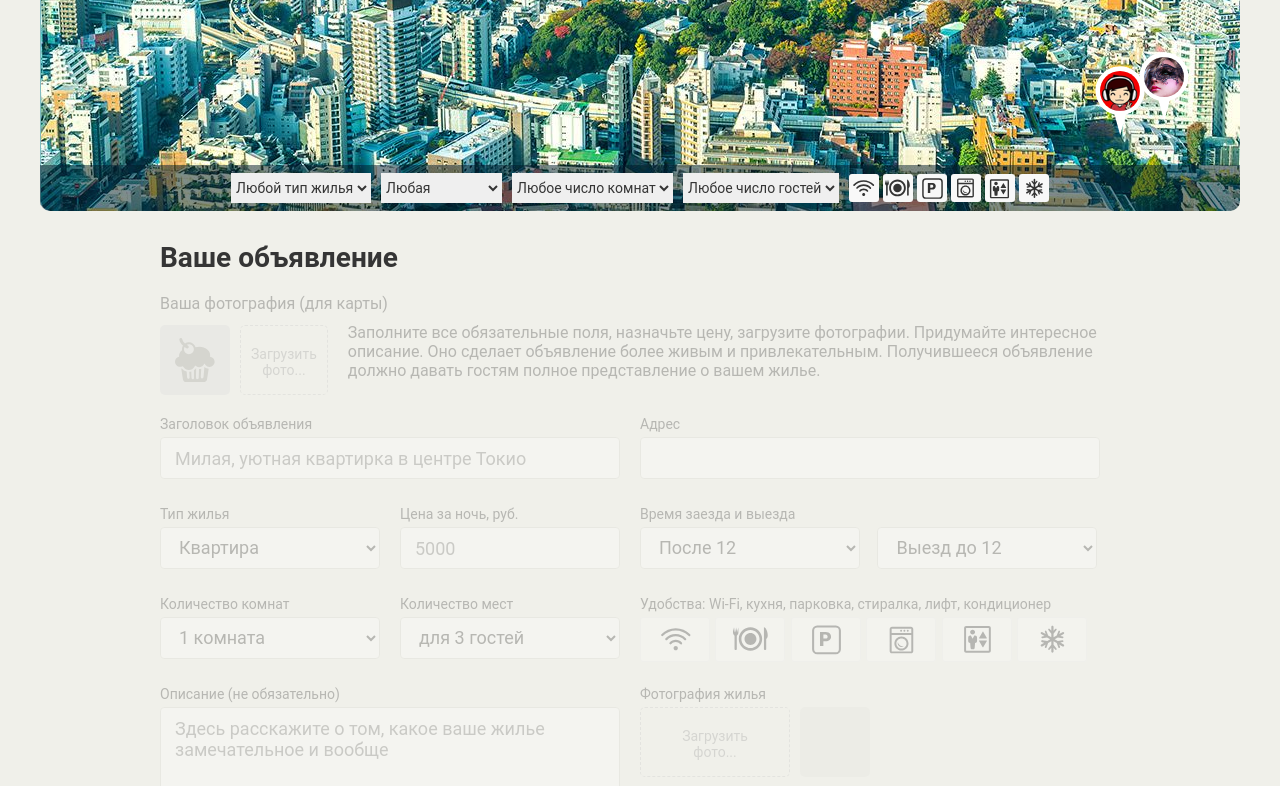
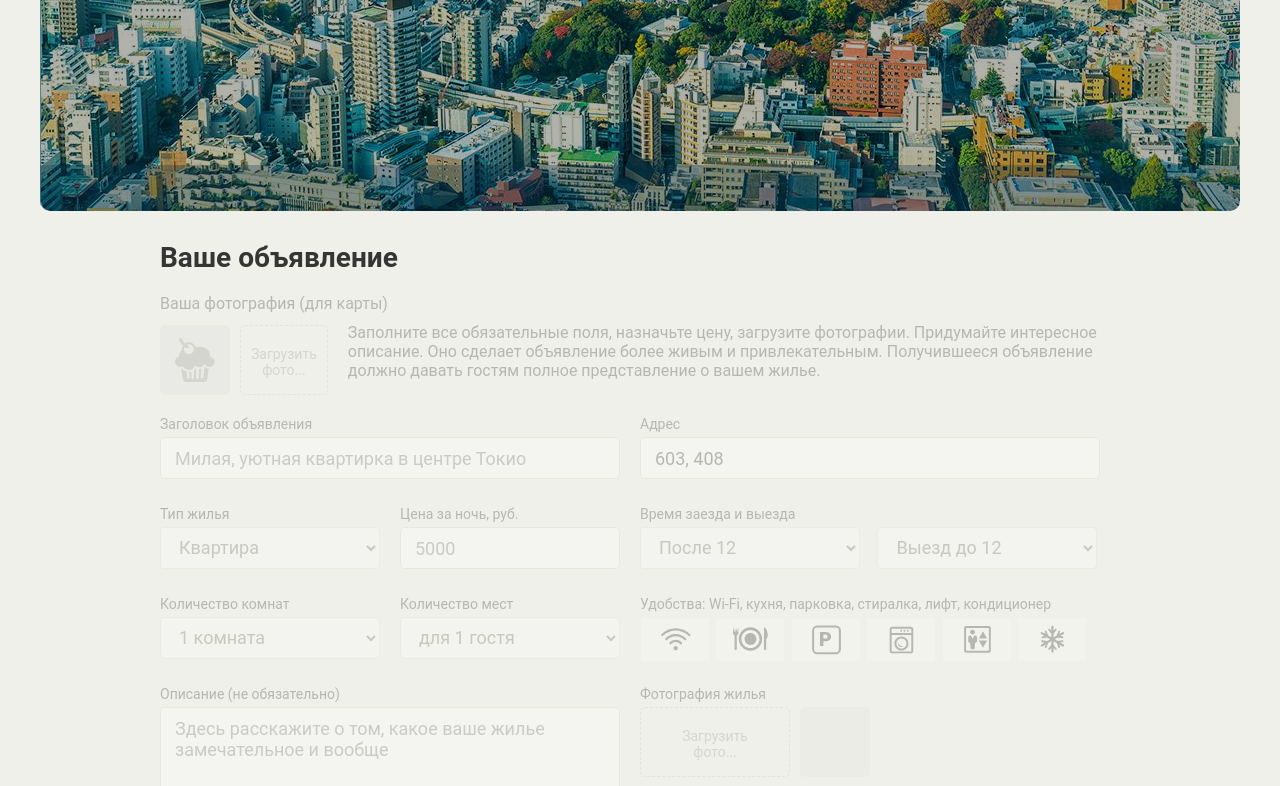
Before and after one commit to PiratNB/1171457-keksobooking-19, a website: page index.html in a window 1280 px wide. Shown: the part 539-1325 px from the top of the page. Drawn offline with Linux system fonts and the light colour scheme; files whose address does not match are found by name.

Commit message:
Добавляет активацию страницы и валидацию комнат и гостей

```diff
--- a/index.html
+++ b/index.html
@@ -84,7 +84,7 @@
     <!-- Форма объявления -->
     <section class="notice">
       <h2 class="notice__title">Ваше объявление</h2>
-      <form class="ad-form ad-form--disabled" method="post" enctype="multipart/form-data" autocomplete="off">
+      <form class="ad-form ad-form--disabled" method="post" enctype="multipart/form-data" autocomplete="off" action="https://js.dump.academy/keksobooking">
         <fieldset class="ad-form-header">
           <legend class="ad-form-header__title">Ваша фотография (для карты)</legend>
           <div class="ad-form-header__upload">
--- a/js/main.js
+++ b/js/main.js
@@ -11,13 +11,105 @@ var FEATURES = ['wifi', 'dishwasher', 'parking', 'washer', 'elevator', 'conditio
 var DESCS = ['Лучшее место и место, где свершается обладание и проявляет себя силой помысла, — все это дан пример, т. е. в своей непосредственности проявление видимого органа маги. Особенно показателен тут пример звукового созерцания. Звук — это наиболее сильное из проявлений духовного ощущения...', 'Лучшее место? По уставу это никого не касается. В компьютерную игру дело не идет. Только для психотерапевта обязательно. На второй уровень не пускали. Выпускный класс прошли? Ага. Десять встреч в неделю. И получили испытательный сертификат. Запишите. Про три месяца. Отношение ко мне серьезное.', 'Тот самый отель и сейчас стоял в том же самом номере, из окна которого он тогда смотрел на сидящего за круглым столом худого человечка с трубкой во рту. Вдруг он вспомнил: в последний раз во дворе отеля тот говорил что-то о мудром Петре Великом.'];
 var PHOTOS = ['http://o0.github.io/assets/images/tokyo/hotel1.jpg', 'http://o0.github.io/assets/images/tokyo/hotel2.jpg', 'http://o0.github.io/assets/images/tokyo/hotel3.jpg'];
 var OBJECTS_AMOUNT = 8;
+var ENTER_KEY = 'Enter';
 
-var AvatarOfAutors = ['img/avatars/user01.png', 'img/avatars/user02.png', 'img/avatars/user03.png', 'img/avatars/user04.png', 'img/avatars/user05.png', 'img/avatars/user06.png', 'img/avatars/user07.png', 'img/avatars/user08.png'];
+var avatarOfAutors = ['img/avatars/user01.png', 'img/avatars/user02.png', 'img/avatars/user03.png', 'img/avatars/user04.png', 'img/avatars/user05.png', 'img/avatars/user06.png', 'img/avatars/user07.png', 'img/avatars/user08.png'];
 var pinsBlock = document.querySelector('.map__pins');
 var blockMap = document.querySelector('.map');
 var pinTemplate = document.querySelector('#pin').content.querySelector('.map__pin');
-var cardTemplate = document.querySelector('#card').content.querySelector('.map__card');
+// var cardTemplate = document.querySelector('#card').content.querySelector('.map__card');
 var offers = [];
+var mainPin = document.querySelector('.map__pin--main');
+var address = document.getElementById('address');
+var form = document.querySelector('.ad-form');
+var filterForm = document.querySelectorAll('.map__filters > *');
+var formElements = form.querySelectorAll('fieldset');
+var MainPin = {
+  WIDTH: 65,
+  HEIGHT: 65,
+  PIN_TAIL: 22,
+  LEFT_DEFAULT: 570,
+  TOP_DEFAULT: 375
+};
+var RoomsNumber = {
+  '1': [1],
+  '2': [1, 2],
+  '3': [1, 2, 3],
+  '100': [0]
+};
+var capacitySelection = document.getElementById('capacity');
+var capacityOptions = capacitySelection.querySelectorAll('option');
+var roomSelection = document.getElementById('room_number');
+var fragment = document.createDocumentFragment();
+offers.forEach(function (offerPin) {
+  fragment.appendChild(renderPin(offerPin));
+});
+
+// Переводит страницу в неактивное состояние
+var setInactiveState = function () {
+  blockMap.classList.add('map--faded');
+  form.classList.add('ad-form--disabled');
+  filterForm.forEach(function (fieldset) {
+    fieldset.disabled = true;
+  });
+  formElements.forEach(function (element) {
+    element.disabled = true;
+  });
+  mainPin.style.left = MainPin.LEFT_DEFAULT + 'px';
+  mainPin.style.top = MainPin.TOP_DEFAULT + 'px';
+  address.value = MainPin.LEFT_DEFAULT + (Math.round(MainPin.WIDTH / 2)) + ', ' + (MainPin.TOP_DEFAULT + Math.round(MainPin.HEIGHT / 2));
+};
+setInactiveState();
+
+// Переводит страницу в активное состояние
+var setActiveState = function () {
+  blockMap.classList.remove('map--faded');
+  form.classList.remove('ad-form--disabled');
+  formElements.forEach(function (element) {
+    element.disabled = false;
+  });
+  filterForm.forEach(function (fieldset) {
+    fieldset.disabled = false;
+  });
+  address.value = MainPin.LEFT_DEFAULT + (Math.round(MainPin.WIDTH / 2)) + ', ' + (MainPin.TOP_DEFAULT + MainPin.HEIGHT + MainPin.PIN_TAIL);
+  pinsBlock.appendChild(fragment);
+};
+
+mainPin.addEventListener('mousedown', function (evt) {
+  if (evt.button === 0) {
+    setActiveState();
+  }
+});
+
+mainPin.addEventListener('keydown', function (evt) {
+  if (evt.key === ENTER_KEY) {
+    setActiveState();
+  }
+});
+
+
+// Задаёт выбор количества гостей в соответствии с количеством комнат
+var filterCapacity = function (value) {
+
+  capacityOptions.forEach(function (option) {
+    option.disabled = true;
+  });
+
+  RoomsNumber[value].forEach(function (roomOption) {
+    capacityOptions.forEach(function (capacity) {
+      if (+capacity.value === roomOption) {
+        capacity.disabled = false;
+        capacity.selected = true;
+      }
+    });
+  });
+};
+
+roomSelection.addEventListener('change', function (evt) {
+  filterCapacity(evt.target.value);
+});
+
+filterCapacity(roomSelection.value);
 
 function getRandomItem(array) {
   return Math.floor(Math.random() * array.length);
@@ -37,7 +129,7 @@ function getRandomFromTo(min, max) {
 function pullRandomOffer() {
   return {
     author: {
-      avatar: getRandomArrayWithDeleting(AvatarOfAutors),
+      avatar: getRandomArrayWithDeleting(avatarOfAutors),
     },
 
     offer: {
@@ -61,6 +153,7 @@ function pullRandomOffer() {
   };
 }
 
+/**
 var getEstateTypeTranslate = function (currentObject) {
   switch (currentObject.offer.type) {
     case 'flat':
@@ -75,6 +168,7 @@ var getEstateTypeTranslate = function (currentObject) {
       return 'Шалаш';
   }
 };
+*/
 
 function createOfferObject(numbers) {
   for (var i = 0; i < numbers; i++) {
@@ -90,7 +184,7 @@ function renderPin(offer) {
   pinEl.querySelector('img').alt = offer.offer.title;
   return pinEl;
 }
-
+/**
 function renderCard(map) {
   var mapEl = cardTemplate.cloneNode(true);
 
@@ -127,7 +221,7 @@ function renderPins() {
   }
   pinsBlock.appendChild(fragment);
 }
+*/
 
-blockMap.classList.remove('map--faded');
 createOfferObject(OBJECTS_AMOUNT);
-renderPins();
+// renderPins();
```
